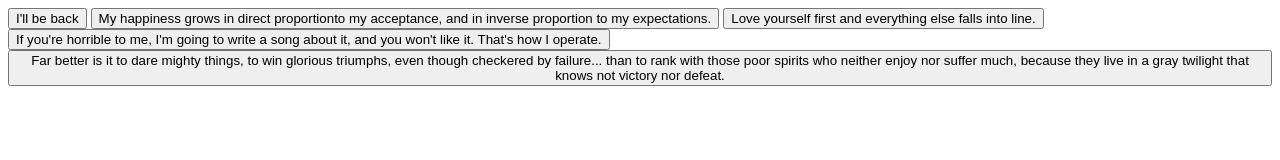
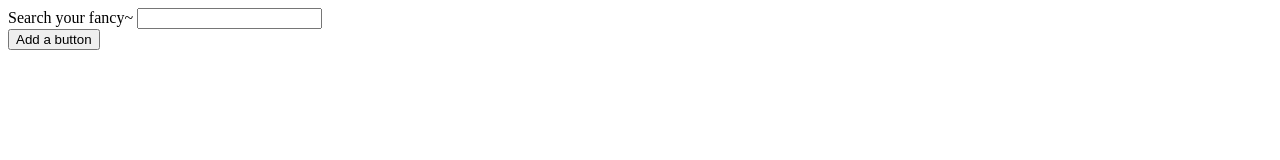
Before and after one commit to luigicampbell/giphyApiProblem, a plain HTML site: page index.html in a window 1280 px wide. Drawn offline with nearby package versions, Linux system fonts and the light colour scheme.

Commit message:
added form and Id's to target with jQuery for appending buttons. Added class in case of needing to style.

```diff
--- a/assets/js/app.js
+++ b/assets/js/app.js
@@ -6,7 +6,11 @@ function renderButtons(){
   $('#buttons-appear-here').empty();
   for (var i = 0; i <arr.length; i++){
     var buttons = $('<button>');
+    // If I have time to style buttons
+    buttons.addClass("buttons");
+    // Adds attribute to pass search onto ajax call
     buttons.attr("data-person",arr[i]);
+    // Adds text in form
     buttons.text(arr[i]);
     $('#buttons-appear-here').append(buttons);
     }
--- a/index.html
+++ b/index.html
@@ -7,32 +7,14 @@
 </head>
 
 <body>
-  <button data-person="Arnold Schwarzenegger">I'll be back</button>
-  <button data-person="Michael J Fox">
-    My happiness grows in direct proportionto my acceptance,
-    and in inverse proportion to my expectations.
-  </button>
-  <!-- STEP TWO: between the dashed lines below
-        * add three more buttons
-        * add a data-person attribute of famous people you know
-        * with a quote said by them -->
+  <div id="buttons-appear-here"></div>
+  <form id="button-form">
+  <label for="button-input">Search your fancy~</label>
+  <input type="text" id="button-input"><br>
 
-  <!--  -->
-
-  <button data-person="Lucille Ball">
-    Love yourself first and everything else falls into line.
-  </button>
-  <button data-person="Taylor Swift">
-    If you're horrible to me, I'm going to write a song about it,
-    and you won't like it. That's how I operate.
-  </button>
-  <button data-person="Samuel Jackson">
-    Far better is it to dare mighty things, to win glorious triumphs,
-    even though checkered by failure... than to rank with those poor spirits who
-    neither enjoy nor suffer much, because they live in a gray twilight that
-    knows not victory nor defeat.
-  </button>
-
+  <!-- Button triggers new gif -->
+  <input id="add-button" type="submit" value="Add a button">
+</form>
   <div id="gifs-appear-here">
   </div>
   <script src="https://cdnjs.cloudflare.com/ajax/libs/jquery/3.2.1/jquery.min.js"></script>
```
